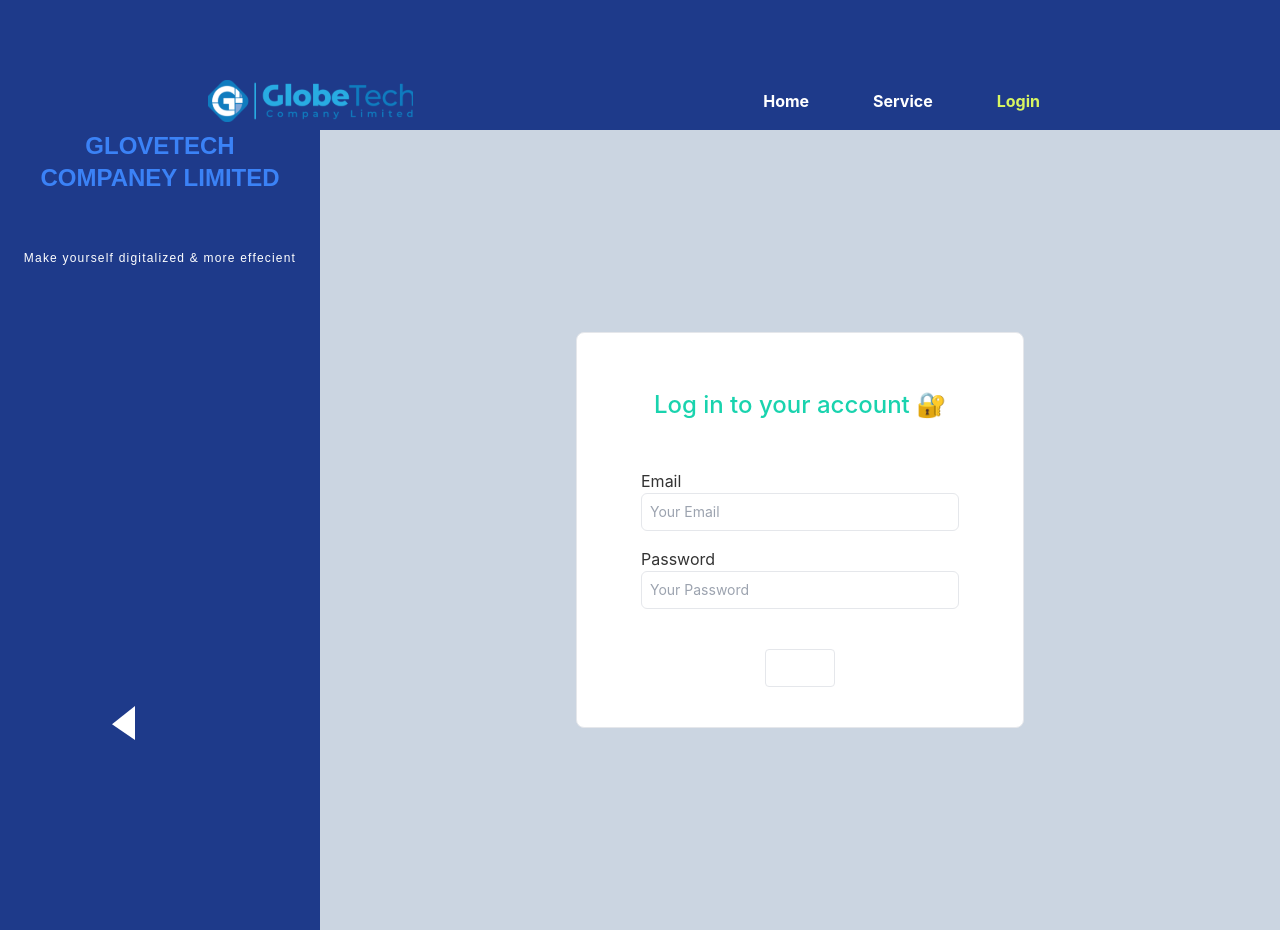
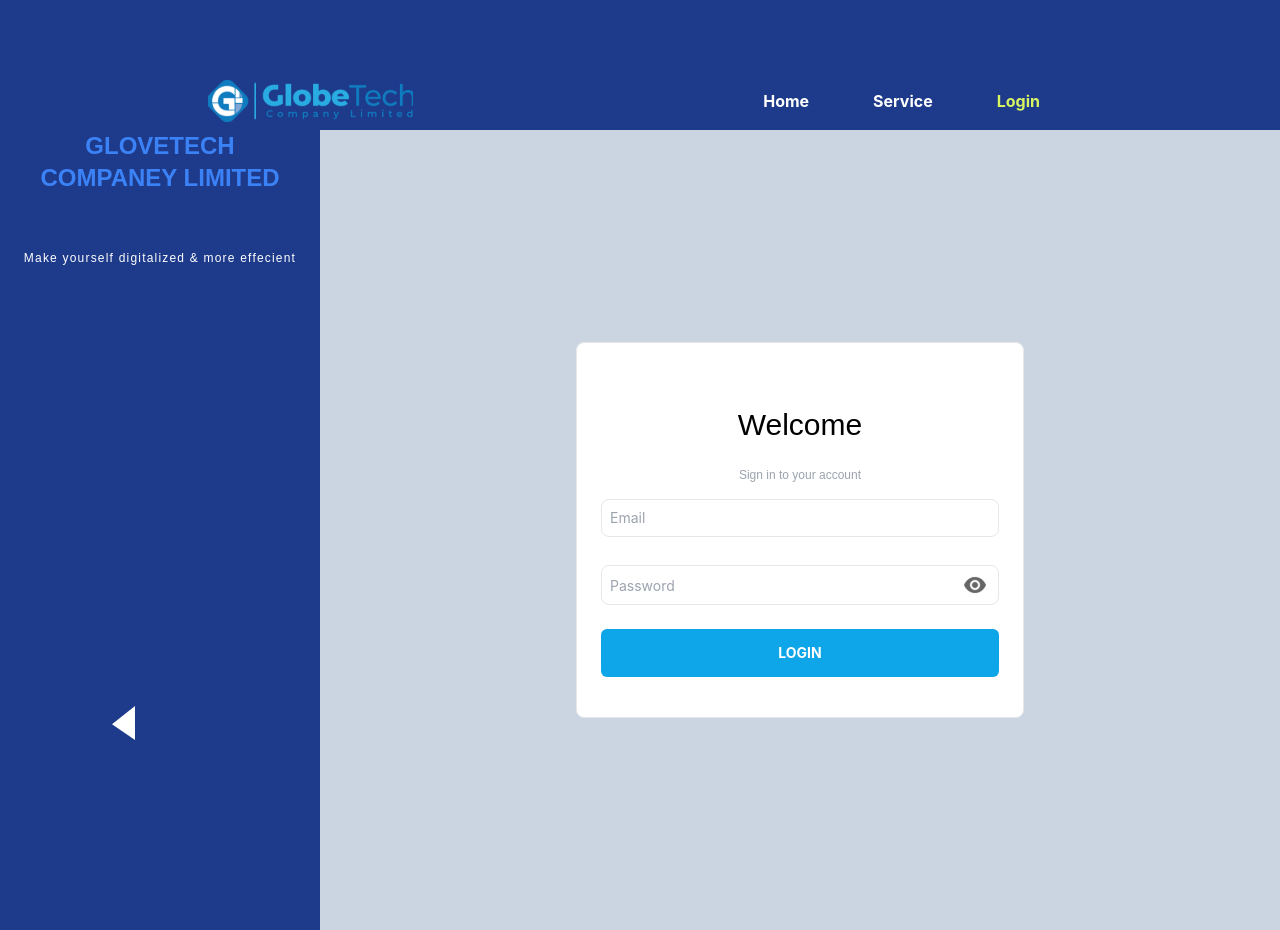
Before and after one commit to bulbul-rasel/GlobeTech-Front-end-task, a React (Create React App) app: page /login in a window 1280 px wide. Built offline with nearby package versions, Linux system fonts and the light colour scheme.

Commit message:
add login form

```diff
--- /dev/null
+++ b/src/pages/Login.css
@@ -0,0 +1,6 @@
+.fa-eye {
+    position: absolute;
+    top: 20px;
+    right: 12px;
+    cursor: pointer
+}
--- a/src/pages/Login.js
+++ b/src/pages/Login.js
@@ -1,5 +1,7 @@
 import React from 'react';
 import navigator from '../asset/Vector 1.svg'
+import eye from '../asset/Eye.svg'
+import './Login.css'
 
 const Login = () => {
     return (
@@ -8,41 +10,42 @@ const Login = () => {
                 <h1 className='uppercase text-center text-blue-500 font-Montserrat font-bold text-2xl'>Glovetech</h1>
                 <h1 className='uppercase text-center text-blue-500 font-Montserrat font-bold text-2xl'>Companey Limited</h1>
                 <p className='text-white text-xs text-center py-14 font-Montserrat tracking-widest'>Make yourself digitalized & more effecient</p>
-                <button className='pt-96 px-28'>
+                <button className='pt-96 px-28 '>
 
                     <img src={navigator} alt="" />
                 </button>
             </div>
             <div class="col-span-3 ">
                 <div className='h-screen flex bg-gray-bg1'>
-                    <div className='w-full max-w-md m-auto bg-white rounded-lg border border-primaryBorder shadow-default py-10 px-16'>
-                        <h1 className='text-2xl font-medium text-primary mt-4 mb-12 text-center'>
-                            Log in to your account 🔐
+                    <div className='w-full max-w-md m-auto bg-white rounded-lg border border-primaryBorder shadow-default py-10 px-6'>
+                        <h1 className='text-3xl font-light text-black my-6 text-center font-Montserrat'>
+                            Welcome
                         </h1>
+                        <p className='text-xs font-light text-center font-Montserrat my-4 text-gray-400'>Sign in to your account</p>
 
                         <form >
                             <div>
-                                <label htmlFor='email'>Email</label>
                                 <input
                                     type='email'
-                                    className={`w-full p-2 text-primary border rounded-md outline-none text-sm transition duration-150 ease-in-out mb-4`}
+                                    className={`w-full p-2 text-primary border rounded-lg outline-none text-sm transition duration-150 ease-in-out mb-4`}
                                     id='email'
-                                    placeholder='Your Email'
+                                    placeholder='Email'
                                 />
                             </div>
-                            <div>
-                                <label htmlFor='password'>Password</label>
+                            {/* <div class="relative">
                                 <input
                                     type='password'
                                     className={`w-full p-2 text-primary border rounded-md outline-none text-sm transition duration-150 ease-in-out mb-4`}
                                     id='password'
-                                    placeholder='Your Password'
+                                    placeholder='Password'
                                 />
-                            </div>
+                                <img className='fa-eye' src={eye} alt="" />
+                            </div> */}
+                            <div class="relative"> <input class="pass1 h-10 w-full border mt-3 text-sm rounded-lg outline-none p-2" type="password" placeholder="Password" /> <img className='fa-eye' src={eye} alt="" /> </div>
 
                             <div className='flex justify-center items-center mt-6'>
                                 <button
-                                    className={`bg-green py-2 px-4 text-sm text-white rounded border border-green focus:outline-none focus:border-green-dark`}
+                                    className="btn bg-sky-500 border-none font-bold rounded-md w-full px-8 text-white"
                                 >
                                     Login
                                 </button>
```
Also changed, not shown: src/asset/Eye.svg (added).
